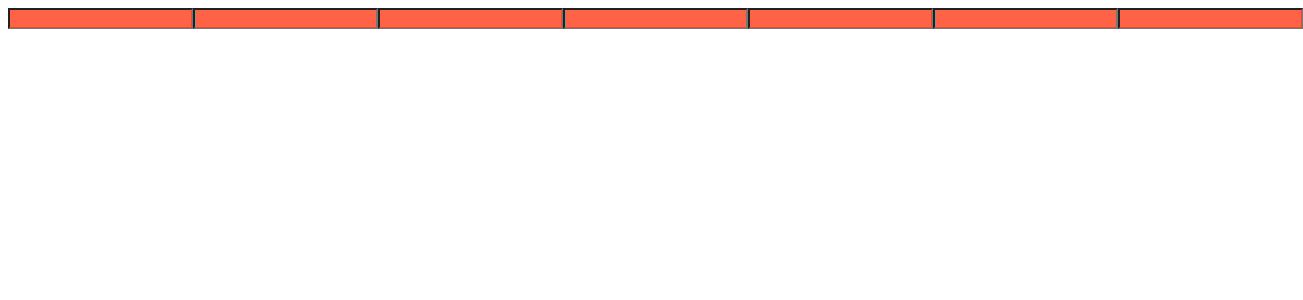
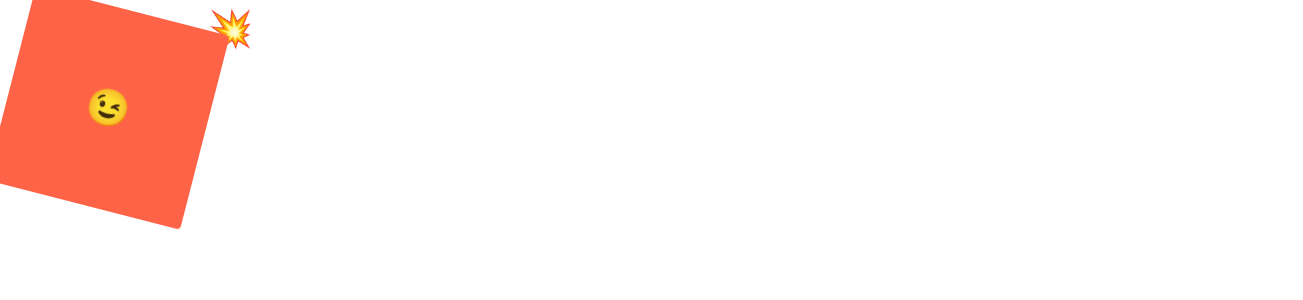
Before and after one commit to hyunha95/react-masterclass, a React (Create React App) app: page / in a window 1280 px wide. Shown: the top 300 px of the page, 1303 px wide, since content can reach past the window. Built offline with nearby package versions, Linux system fonts and the light colour scheme.

Commit message:
keyframes와 css 사용

```diff
--- a/src/App.js
+++ b/src/App.js
@@ -1,24 +1,49 @@
-import styled from "styled-components";
+import styled, { keyframes } from "styled-components";
 
-const Father = styled.div`
+const Wrapper = styled.div`
   display: flex;
 `;
 
-const Input = styled.input.attrs({ required: true, minLength: 10 })`
+const rotationAnimation = keyframes`
+  0% {
+    transform:rotate(0deg);
+    border-radius:0px;
+  }
+  50% {
+    transform:rotate(360deg);
+    border-radius:100px;
+  }
+  100% {
+    transform:rotate(0deg);
+    border-radius:0px;
+  }
+`;
+
+const Emoji = styled.span`
+  font-size: 36px;
+`;
+
+const Box = styled.div`
+  height: 200px;
+  width: 200px;
   background-color: tomato;
+  display: flex;
+  justify-content: center;
+  align-items: center;
+  animation: ${rotationAnimation} 1s linear infinite;
+  ${Emoji}:hover {
+    font-size: 98px;
+  }
 `;
 
 function App() {
   return (
-    <Father as="header">
-      <Input />
-      <Input />
-      <Input />
-      <Input />
-      <Input />
-      <Input />
-      <Input />
-    </Father>
+    <Wrapper>
+      <Box>
+        <Emoji as="p">😉</Emoji>
+      </Box>
+      <Emoji>💥</Emoji>
+    </Wrapper>
   );
 }
 
```
